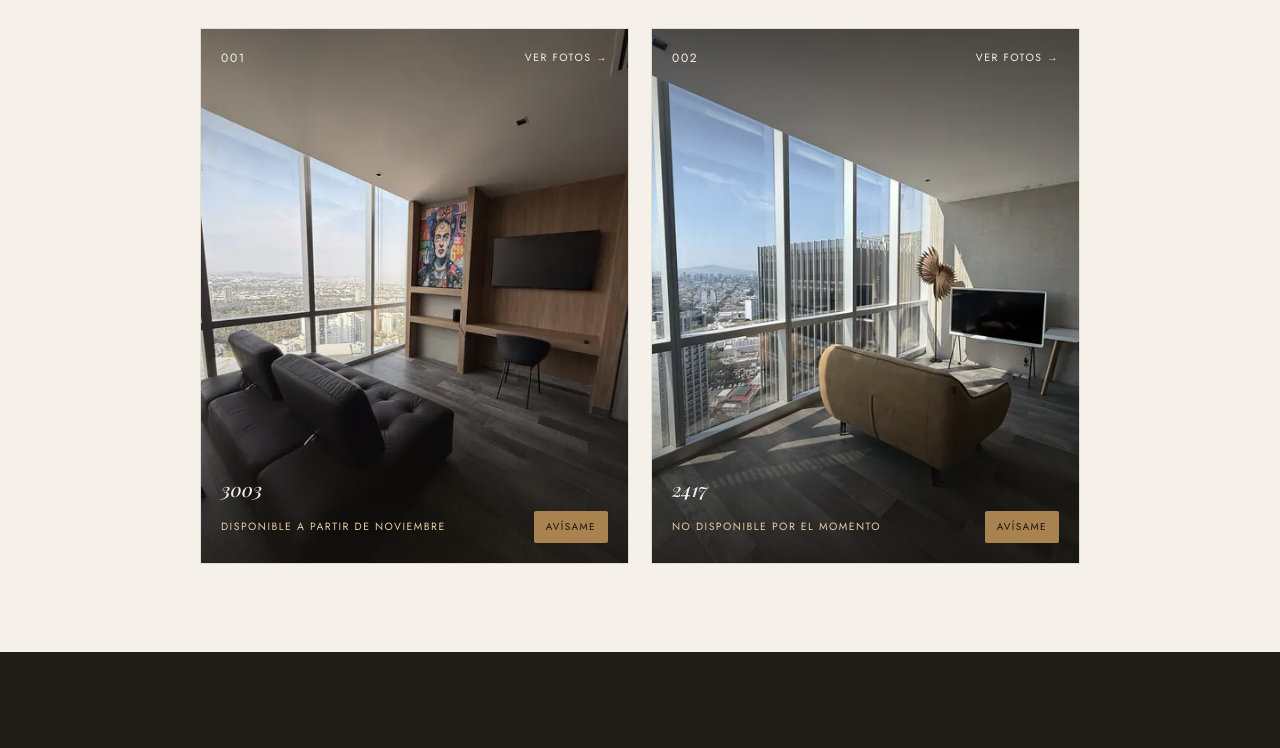
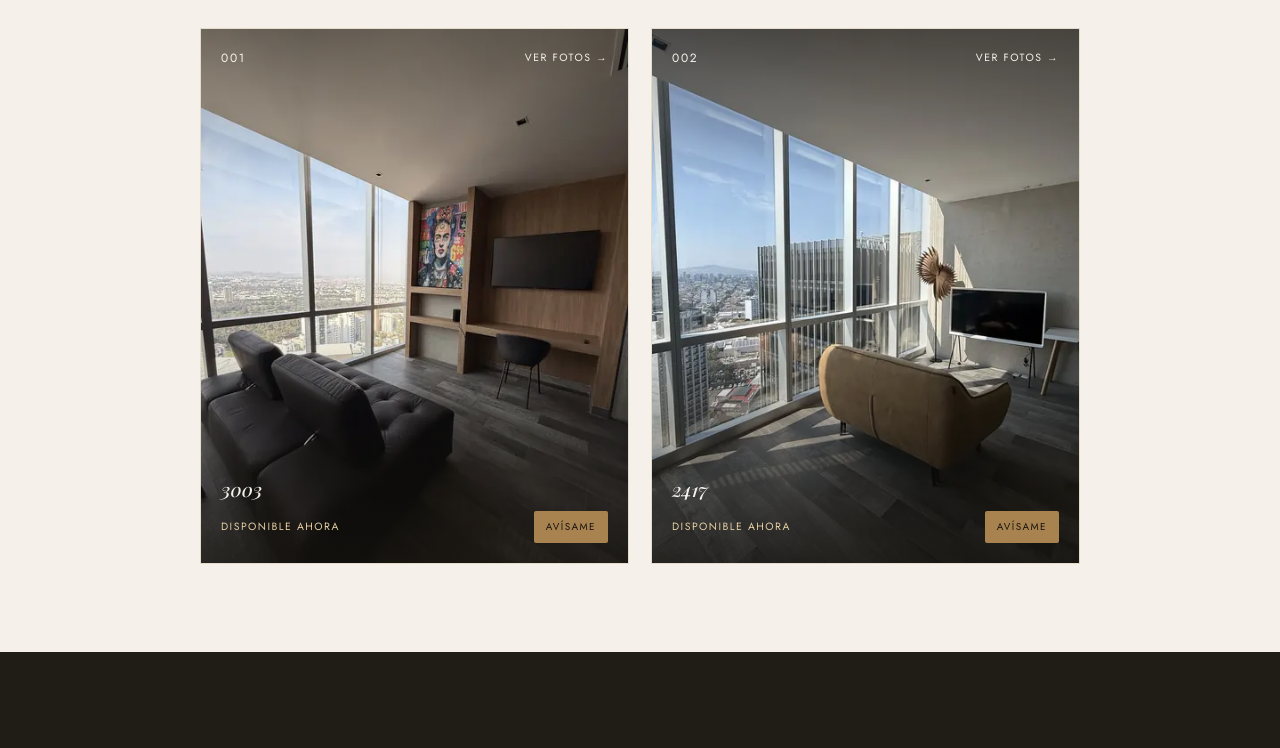
Before and after one commit to warriomtz/theothercollection, a plain HTML site: page propiedades.html in a window 1280 px wide. Shown: the part 330-1078 px from the top of the page. Drawn offline with Linux system fonts and the light colour scheme.

Commit message:
3003 y 2417: disponibles ahora
Co-Authored-By: Claude Sonnet 5.5 <noreply@anthropic.com>
Claude-Session: https://claude.ai/code/session_01JeKTzFSACJqjAqJ1sn1RAm

```diff
--- a/propiedades.html
+++ b/propiedades.html
@@ -418,7 +418,7 @@
         <div class="property-foot">
           <span class="property-name">3003</span>
           <div class="property-avail">
-            <span class="property-tag" data-i18n="collection.avail1">Disponible a partir de noviembre</span>
+            <span class="property-tag" data-i18n="collection.avail1">Disponible ahora</span>
             <a class="property-notify" href="https://ig.me/m/theothercollectionmx" target="_blank" rel="noopener"><span data-i18n="collection.notify">Avísame</span><span class="vh"> 3003</span></a>
           </div>
         </div>
@@ -430,7 +430,7 @@
         <div class="property-foot">
           <span class="property-name">2417</span>
           <div class="property-avail">
-            <span class="property-tag" data-i18n="collection.avail2">No disponible por el momento</span>
+            <span class="property-tag" data-i18n="collection.avail2">Disponible ahora</span>
             <a class="property-notify" href="https://ig.me/m/theothercollectionmx" target="_blank" rel="noopener"><span data-i18n="collection.notify">Avísame</span><span class="vh"> 2417</span></a>
           </div>
         </div>
@@ -471,8 +471,8 @@
       'collection.label':'Propiedades',
       'collection.title':'La colección, una por una',
       'collection.view':'Ver fotos →',
-      'collection.avail1':'Disponible a partir de noviembre',
-      'collection.avail2':'No disponible por el momento',
+      'collection.avail1':'Disponible ahora',
+      'collection.avail2':'Disponible ahora',
       'collection.notify':'Avísame',
       'contact.copy1':'Si quieres que tu propiedad sea parte de The Other Collection, contáctanos por Instagram.',
       'footer.loc':'Guadalajara, México',
@@ -484,8 +484,8 @@
       'collection.label':'Properties',
       'collection.title':'The collection, one by one',
       'collection.view':'View photos →',
-      'collection.avail1':'Available from November',
-      'collection.avail2':'Not available at the moment',
+      'collection.avail1':'Available now',
+      'collection.avail2':'Available now',
       'collection.notify':'Notify me',
       'contact.copy1':'If you’d like your property to be part of The Other Collection, reach us on Instagram.',
       'footer.loc':'Guadalajara, Mexico',
```
Also changed, not shown: propiedad-2417.html (+3 -3 lines), propiedad-3003.html (+3 -3 lines).
